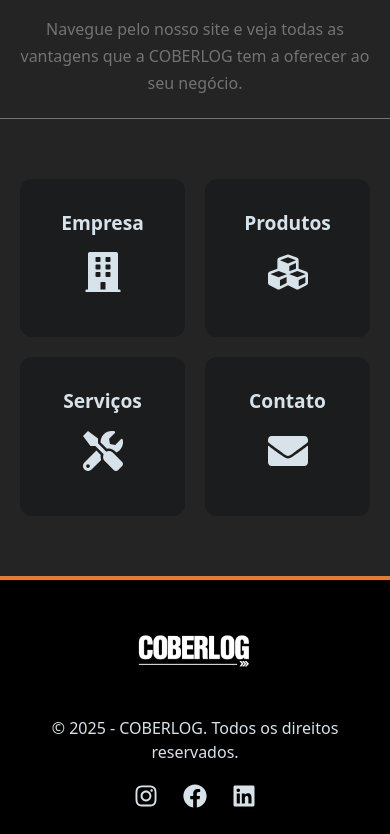
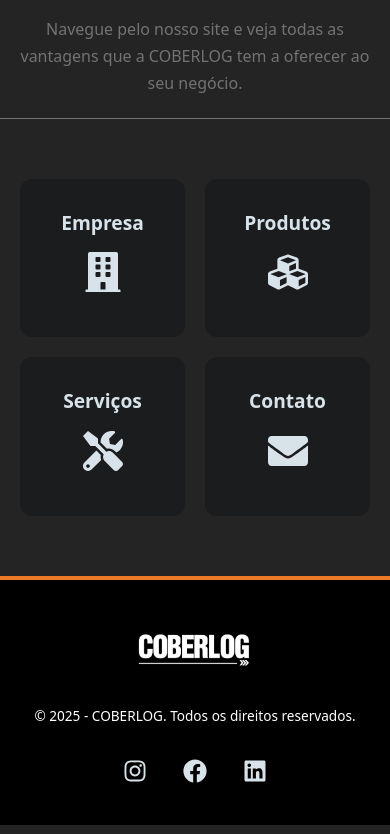
Before and after one commit to llucaschagass/Coberlog, a React (Vite) app: page / in a window 390 px wide. Shown: the part 3367-4201 px from the top of the page. Built offline with nearby package versions, Linux system fonts and the light colour scheme.

Commit message:
feat: refinando responsividade do footer

```diff
--- a/src/components/shared/Footer/Footer.module.css
+++ b/src/components/shared/Footer/Footer.module.css
@@ -13,43 +13,56 @@
   display: flex;
   justify-content: space-between;
   align-items: center;
-  padding: 10px 50px;
+  padding: 10px 5vw;
   max-width: 1400px;
   margin: 0 auto;
   text-align: center;
+  flex-wrap: wrap;
+}
+
+.logo2 {
+  display: flex;
+  justify-content: center;
+  align-items: center;
+  height: auto;
+  padding: 0.5em;
+  transition: filter 300ms;
+  will-change: filter;
 }
 
 .logo2 img {
   height: 90px;
-  margin: 0 0 0 0px;
-}
-
-.logo2 {
-  height: 6em;
-  padding: 0.5em;
-  will-change: filter;
-  transition: filter 300ms;
-  display: flex;
-  justify-content: space-between;
-  align-items: center;
+  margin: 0;
+  max-width: 100%;
 }
 
 .logo2:hover {
-  filter: drop-shadow(0 0 2em #646cff)  brightness(1.4);
+  filter: drop-shadow(0 0 2em #646cff) brightness(1.4);
 }
 
 .logo2.react:hover {
-  filter: drop-shadow(0 0 2em #61dafb)  brightness(1.4);
+  filter: drop-shadow(0 0 2em #61dafb) brightness(1.4);
+}
+
+.footerContent p {
+  color: var(--text-on-primary);
+  font-size: 0.95rem;
+  margin: 5px 0;
+  line-height: 1.4;
 }
 
 .socialIcons {
   display: flex;
   gap: 20px;
+  justify-content: center;
+  align-items: center;
 }
 
 .socialIcons a {
   color: var(--text-on-primary);
   transition: color 0.3s ease, transform 0.3s ease;
+  padding: 8px;
+  display: inline-flex;
 }
 
 .socialIcons a:hover {
@@ -57,20 +70,59 @@
   transform: scale(1.2);
 }
 
+/* ===== Tablet (até 768px) ===== */
 @media (max-width: 768px) {
   .footerContent {
     flex-direction: column;
-    gap: 20px;
-    padding: 20px;
+    align-items: center;
+    text-align: center;
+    gap: 15px;
+    padding: 20px 15px;
+  }
+
+  .logo2 img {
+    height: 80px;
+  }
+
+  .footerContent p {
+    font-size: 0.9rem;
+    margin: 0px 0 15px;
+  }
+
+  .socialIcons {
+    justify-content: center;
+    gap: 18px;
+    margin-bottom: 10px;
   }
 }
 
+/* ===== Mobile (até 540px) ===== */
 @media (max-width: 540px) {
+  .footerContent {
+    gap: 16px;
+    padding: 24px 10px;
+  }
+
   .logo2 img {
     height: 70px;
   }
 
+  .footerContent p {
+    font-size: 0.85rem;
+    line-height: 1.4;
+    margin: 0px 0 10px;
+  }
+
   .socialIcons {
-    gap: 25px;
+    gap: 20px;
+    margin-bottom: 10px;
+  }
+
+  .socialIcons a {
+    font-size: 1.2rem;
+  }
+
+  .socialIcons a:hover {
+    transform: scale(1.1);
   }
 }
```
